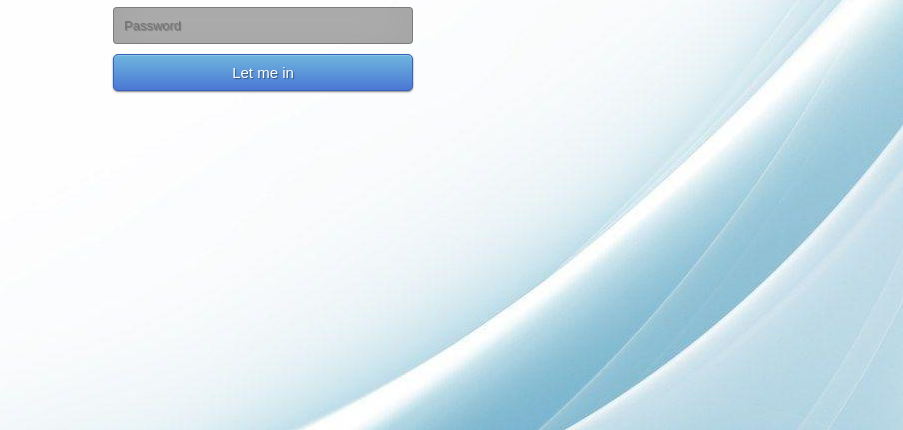
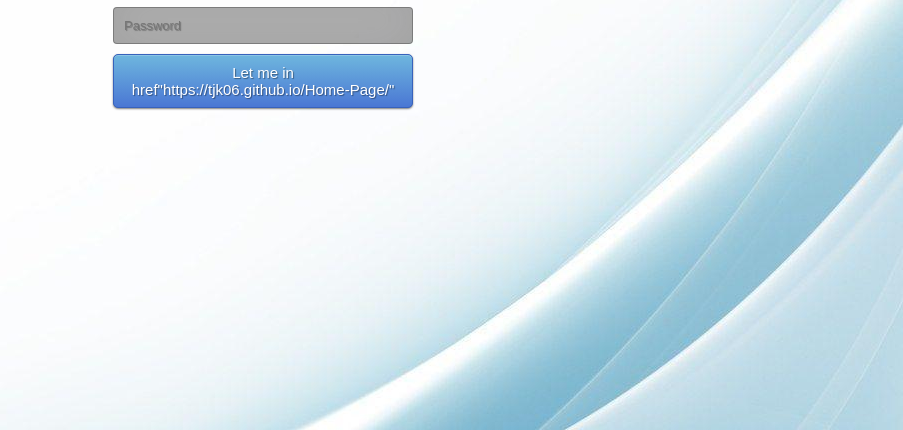
Before and after one commit to TJK06/Login, a plain HTML site: page index.html in a window 1280 px wide. Shown: the part 370-800 px from the top of the page, without its empty margins (377-1280 px from the left). Drawn offline with Linux system fonts and the light colour scheme.

Commit message:
Update index.html

```diff
--- a/index.html
+++ b/index.html
@@ -9,7 +9,8 @@
             <form method="post">
             <input type="text" name="u" placeholder="Username" required="required" />
                 <input type="password" name="p" placeholder="Password" required="required" />
-                <button type="submit" class="btn btn-primary btn-block btn-large">Let me in</button>
+                <button type="submit" class="btn btn-primary btn-block btn-large">Let me in
+                <a> href"https://tjk06.github.io/Home-Page/"</a></button>
             </form>
         </div>
 </body>
```
